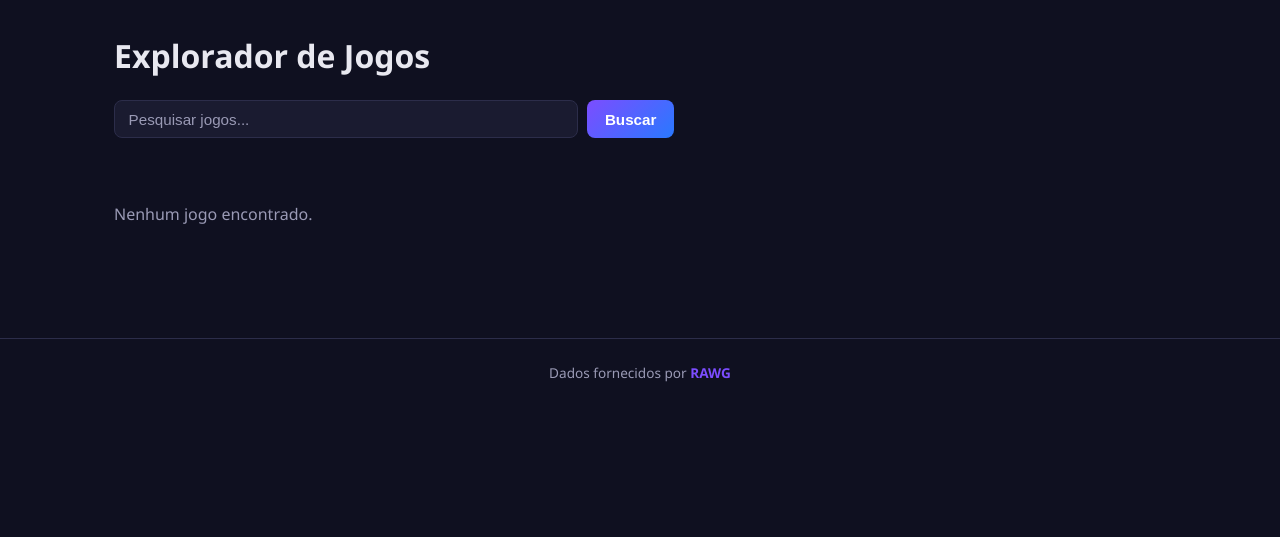
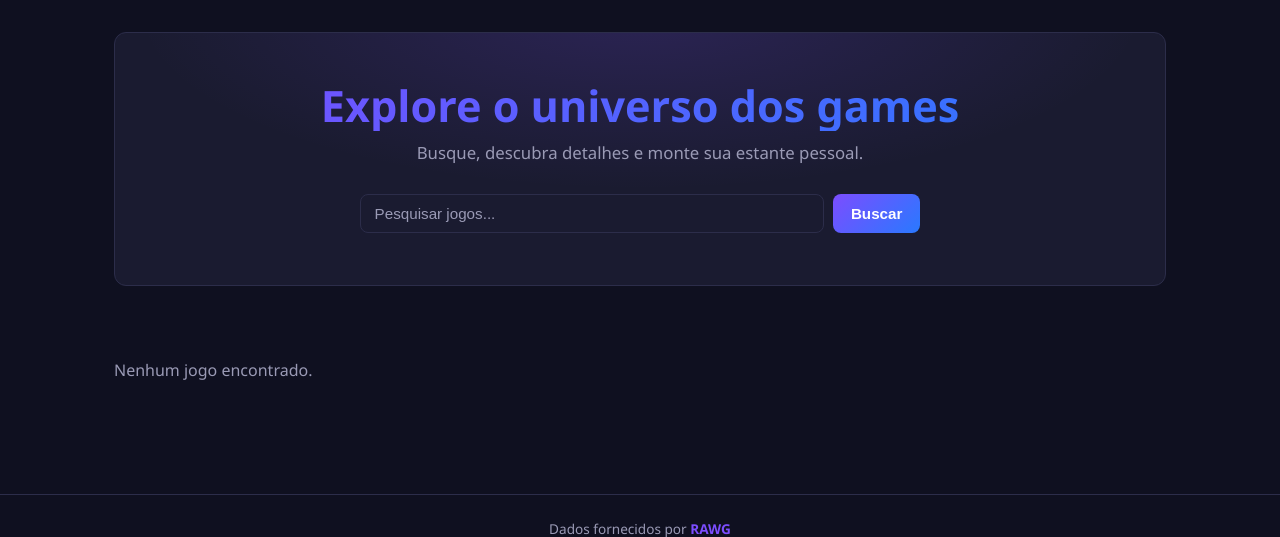
Before and after one commit to gabrielbastosg/Game_explorer-Django, a Django app: page / in a window 1280 px wide. Shown: the part 70-607 px from the top of the page. Run offline with Django 5.2, Linux system fonts and the light colour scheme; data that the repository does not hold is empty.

Commit message:
Melhora visual da home: hero + placeholder de imagem
- Adiciona seção hero com título em gradiente, subtítulo e busca centralizada
- Mostra "Resultados para ..." quando há busca ativa
- Placeholder com gradiente e emoji para jogos sem imagem (ou com imagem quebrada via onerror), sem sobrepor as capas reais
- Adiciona loading="lazy" nas capas dos jogos

Co-Authored-By: Claude Opus 4.8 <noreply@anthropic.com>

```diff
--- a/games/static/games/css/home.css
+++ b/games/static/games/css/home.css
@@ -1,13 +1,46 @@
 /* ===========================================================
    home.css — barra de busca + grade de cards
    =========================================================== */
+
+/* ---------- Hero ---------- */
+.hero {
+    text-align: center;
+    padding: 3rem 1.5rem 3.25rem;
+    margin-bottom: 2.5rem;
+    border: 1px solid var(--border);
+    border-radius: var(--radius);
+    background:
+        radial-gradient(80% 120% at 50% -10%, rgba(124, 77, 255, 0.18), transparent 60%),
+        var(--bg-elev);
+}
+
+.hero-title {
+    font-size: clamp(1.9rem, 4vw, 2.7rem);
+    line-height: 1.15;
+    background: var(--accent-grad);
+    -webkit-background-clip: text;
+    background-clip: text;
+    color: transparent;
+    margin-bottom: 0.6rem;
+}
+
+.hero-subtitle {
+    color: var(--text-muted);
+    font-size: 1.05rem;
+    margin-bottom: 1.8rem;
+}
+
+.results-info {
+    color: var(--text-muted);
+    margin-bottom: 1.25rem;
+}
 
 /* ---------- Barra de busca ---------- */
 .search-form {
     display: flex;
     gap: 0.6rem;
-    margin-bottom: 2rem;
     max-width: 560px;
+    margin: 0 auto;
 }
 
 .search-form input[type="text"] {
@@ -39,16 +72,32 @@
 }
 
 .game-card-img {
+    position: relative;
     aspect-ratio: 16 / 9;
+    overflow: hidden;
     background: var(--bg);
-    overflow: hidden;
 }
 
 .game-card-img img {
+    position: absolute;
+    inset: 0;
     width: 100%;
     height: 100%;
     object-fit: cover;
     display: block;
+}
+
+/* placeholder: só aparece quando o jogo não tem imagem (ou ela falha ao carregar) */
+.game-card-img.no-image {
+    display: grid;
+    place-items: center;
+    background: linear-gradient(135deg, var(--accent), var(--accent-2));
+}
+
+.game-card-img.no-image::after {
+    content: "🎮";
+    font-size: 2.75rem;
+    opacity: 0.85;
 }
 
 .game-card-body {
--- a/games/templates/games/home.html
+++ b/games/templates/games/home.html
@@ -3,18 +3,29 @@
 {% block title %}Explorador de Jogos{% endblock %}
 
 {% block content %}
-    <h1>Explorador de Jogos</h1>
+    <section class="hero">
+        <h1 class="hero-title">Explore o universo dos games</h1>
+        <p class="hero-subtitle">Busque, descubra detalhes e monte sua estante pessoal.</p>
 
-    <form method="get" action="" class="search-form">
-        <input type="text" name="search" value="{{ search }}" placeholder="Pesquisar jogos...">
-        <button type="submit" class="btn btn-primary">Buscar</button>
-    </form>
+        <form method="get" action="" class="search-form">
+            <input type="text" name="search" value="{{ search }}" placeholder="Pesquisar jogos...">
+            <button type="submit" class="btn btn-primary">Buscar</button>
+        </form>
+    </section>
+
+    {% if search %}
+        <p class="results-info">Resultados para "<strong>{{ search }}</strong>"</p>
+    {% endif %}
 
     <div class="games-grid">
         {% for game in games %}
             <a href="{% url 'game_detail' game.id %}" class="game-card">
-                <div class="game-card-img">
-                    <img src="{{ game.background_image }}" alt="{{ game.name }}">
+                <div class="game-card-img{% if not game.background_image %} no-image{% endif %}">
+                    {% if game.background_image %}
+                        <img src="{{ game.background_image }}" alt="{{ game.name }}"
+                             loading="lazy"
+                             onerror="this.closest('.game-card-img').classList.add('no-image'); this.remove();">
+                    {% endif %}
                 </div>
                 <div class="game-card-body">
                     <h2 class="game-card-title">{{ game.name }}</h2>
```
